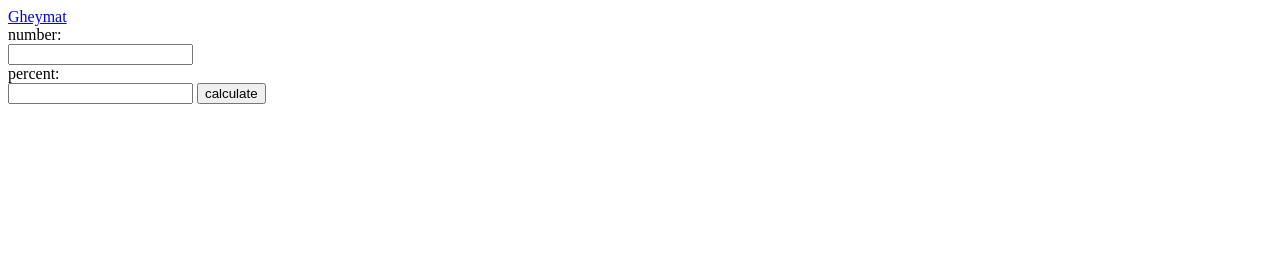
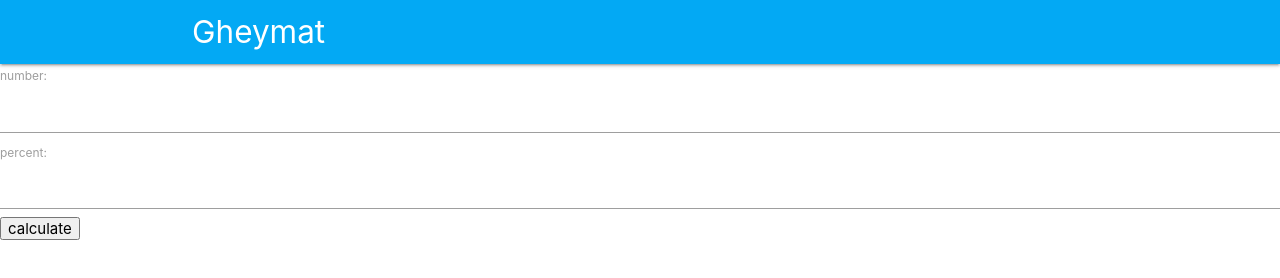
Before and after one commit to mehrshad-sdt/mehrshad-sdt.github.io, a plain HTML site: page index.html in a window 1280 px wide. Drawn offline with nearby package versions, Linux system fonts and the light colour scheme.

Commit message:
Update index.html

```diff
--- a/index.html
+++ b/index.html
@@ -4,13 +4,14 @@
     <meta charset="UTF-8">
     <meta http-equiv="X-UA-Compatible" content="IE=edge">
     <meta name="viewport" content="width=device-width, initial-scale=1.0">
+    <link rel="stylesheet" href="https://cdnjs.cloudflare.com/ajax/libs/materialize/1.0.0/css/materialize.min.css">
     <title>Document</title>
 
 </head>
 <body>
     <nav class= "light-blue">
         <div class="nav-wrapper container">
-          <a href= "/" class="brand-logo"> Gheymat </a>
+          <a class="brand-logo"> Gheymat </a>
         </div>
       </nav>
     <form type= "submit">
```
